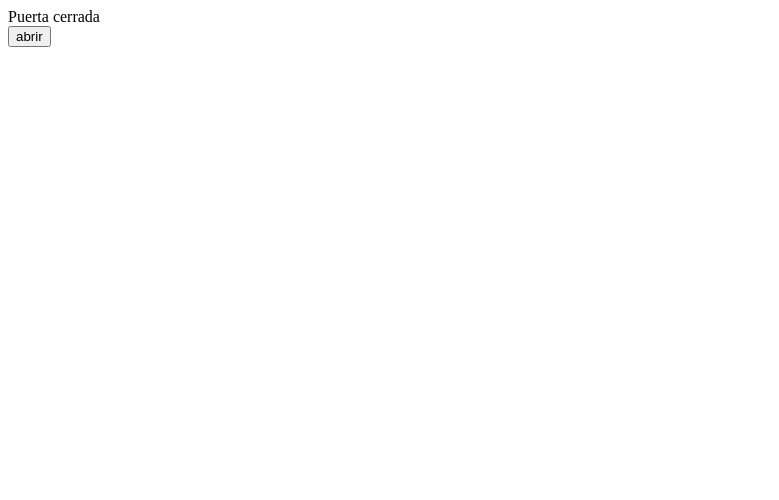
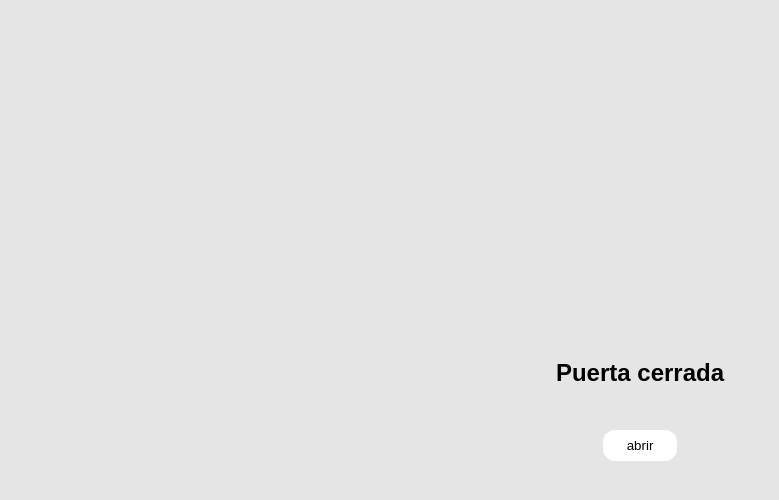
Before and after one commit to soquiro/vue_IntroFundamentos, a plain HTML site: page index.html in a window 1280 px wide. Shown: the whole page, without its empty margins (0-779 px from the left). Drawn offline with nearby package versions, Linux system fonts and the light colour scheme.

Commit message:
estilos reactivos haciendo uso de la directiva style

```diff
--- a/index.html
+++ b/index.html
@@ -14,15 +14,20 @@
         data(){
             return {
                 text:"Puerta cerrada",
-                open:false
+                open:false,
+                styles:{
+                    backgroundColor: "#e5e5e5"
+                }
             };
         },
         watch:{
             open(value){
                 if (value){
                     this.text="Puerta abierta";
+                    this.styles.backgroundColor="#b5e7a0";
                 } else {
                     this.text="Puerta Cerrada";
+                    this.styles.backgroundColor="#eca1a6";
                 }
             }
 
@@ -34,13 +39,45 @@
 
         },
         template:`
-        <div>{{text}}</div>
-        <button @click="open=!open">{{label}} </button>
+
+        <div class="container" :style="styles">
+            <h2>{{text}}</h2>
+            <button @click="open=!open">{{label}} </button>
+        </div>
+
         `
-
        }).mount("#app");
        console.log(vm);
     </script>
 
+    <style>
+        html, body {
+            height: 100vh;
+            margin: 0;
+            font-family:Arial, Helvetica, sans-serif;
+        }
+        #app, .container{
+            display: flex;
+            justify-content: center;
+            align-items: center;
+            flex-direction:column;
+            width: 100%;
+            height: 100%;
+        }
+        button {
+            margin-top: 24px;
+            border:none;
+            background-color: white;
+            padding:8px 24px;
+            border-radius: 12px;
+        }
+        .close{
+            background-color: #eca1a6;
+        }
+        .open{
+            background-color: #b5e7a0;
+        }
+    </style>
+
 </body>
 </html>
```
